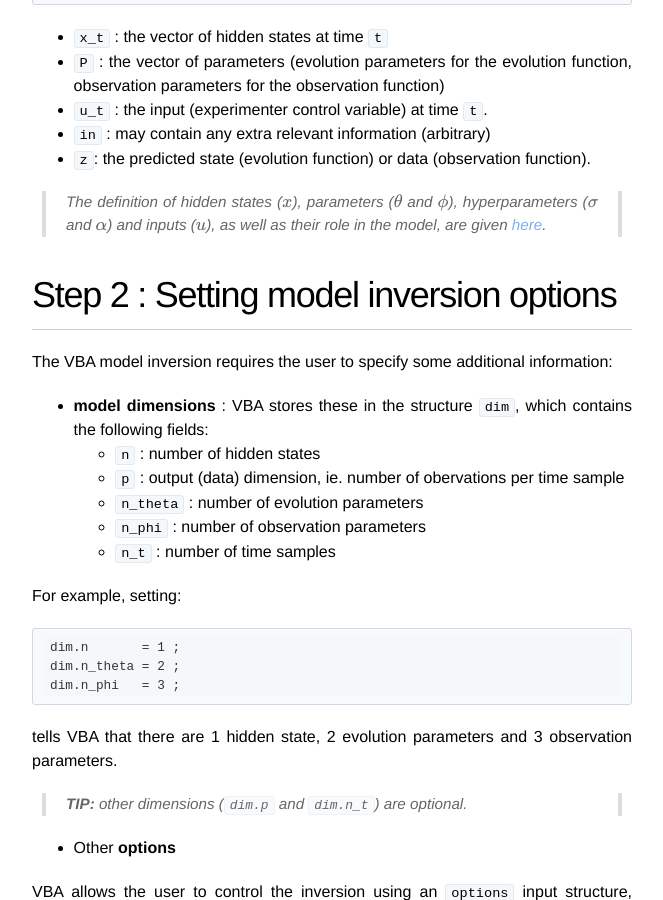
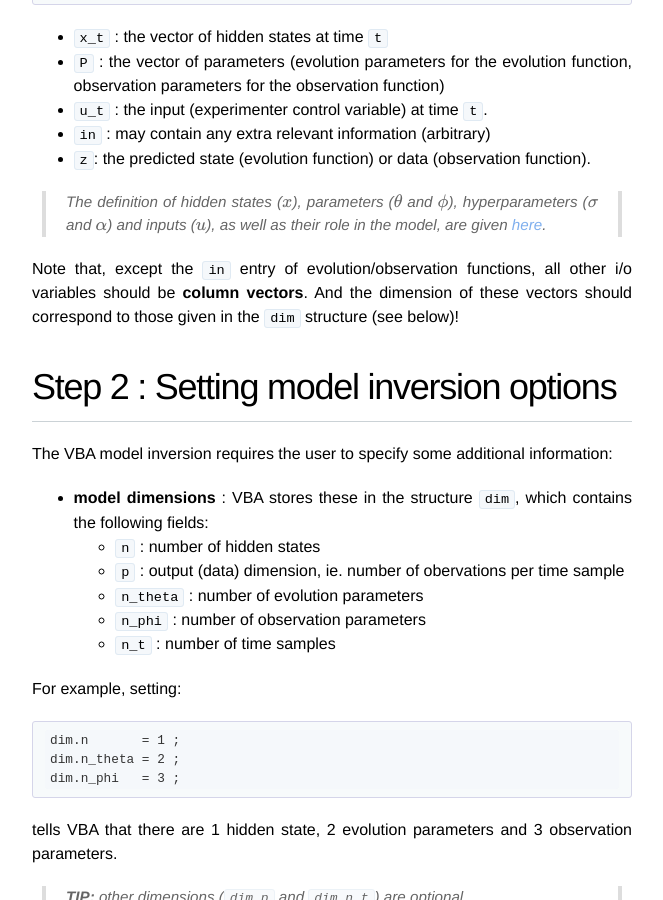
Before and after one commit to MBB-team/VBA-toolbox, a Jekyll site: the page built from _wiki/VBA-model-inversion-in-4-steps.md, in a window 1280 px wide and 900 px high, scrolled down 1020 px. Shown: the whole window, without its empty margins (308-971 px from the left). Built offline with Jekyll 4.4.1, drawn with Linux system fonts in a browser that asks for light colours; nearby versions of some CDN libraries; formulas are drawn with MathJax 3.

Commit message:
Update VBA-model-inversion-in-4-steps.md

```diff
--- a/_wiki/VBA-model-inversion-in-4-steps.md
+++ b/_wiki/VBA-model-inversion-in-4-steps.md
@@ -28,6 +28,8 @@
 - `z`: the predicted state (evolution function) or data (observation function).
 
 > The definition of hidden states ($$x$$), parameters ($$\theta$$ and $$\phi$$), hyperparameters ($$\sigma$$ and $$\alpha$$) and inputs ($$u$$), as well as their role in the model, are given [here]({{ site.baseurl }}/wiki/Structure-of-VBA's-generative-model).
+
+Note that, except the `in` entry of evolution/observation functions, all other i/o variables should be **column vectors**. And the dimension of these vectors should correspond to those given in the `dim` structure (see below)!
 
 # Step 2 : Setting model inversion options
 
```
